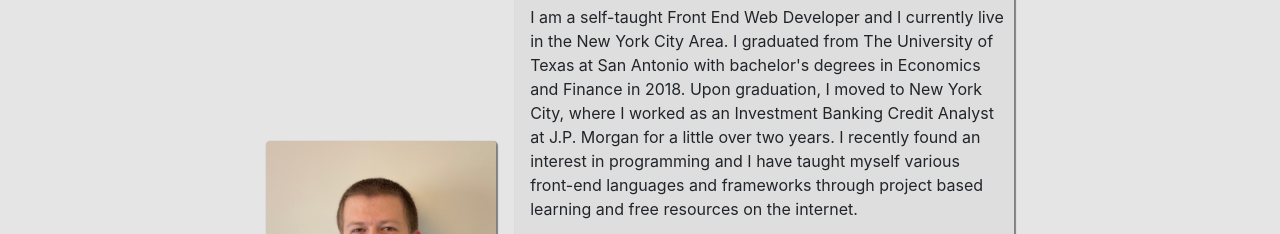
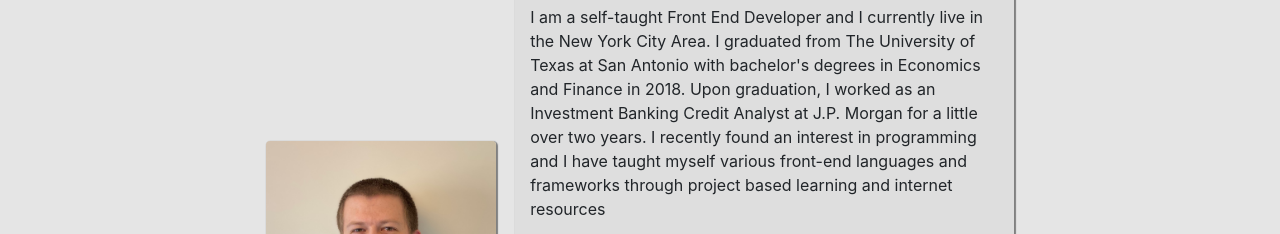
Before and after one commit to f-bergener/portfolio-website, a plain HTML site: page index.html in a window 1280 px wide. Shown: the part 659-893 px from the top of the page. Drawn offline with nearby package versions, Linux system fonts and the light colour scheme.

Commit message:
Updated biography

```diff
--- a/index.html
+++ b/index.html
@@ -88,11 +88,11 @@
         <div id="bio-container">
           <h2 id="bio-header">Bio</h2>
           <p id="bio">
-            I am a self-taught Front End Web Developer and I currently live in the New York City Area.
-            I graduated from The University of Texas at San Antonio with bachelor's degrees in Economics and Finance
-            in 2018. Upon graduation, I moved to New York City, where I worked as an Investment Banking Credit Analyst at J.P.
-            Morgan for a little over two years. I recently found an interest in programming and I have taught myself various front-end
-            languages and frameworks through project based learning and free resources on the internet.
+            I am a self-taught Front End Developer and I currently live in the New York City Area.
+            I graduated from The University of Texas at San Antonio with bachelor's degrees in Economics and
+            Finance in 2018. Upon graduation, I worked as an Investment Banking Credit Analyst at J.P. Morgan for a
+            little over two years. I recently found an interest in programming and I have taught myself various front-end languages and
+            frameworks through project based learning and internet resources
           </p>
           <h2 id="bio-header">Languages & Frameworks</h2>
           <div id="skills-container">
```
